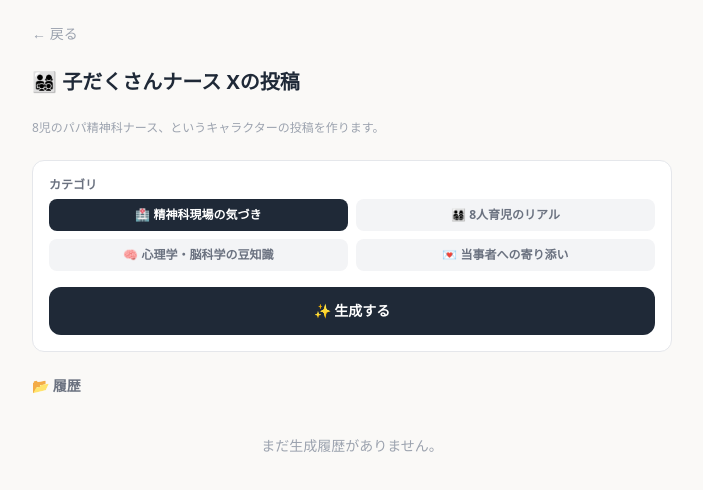
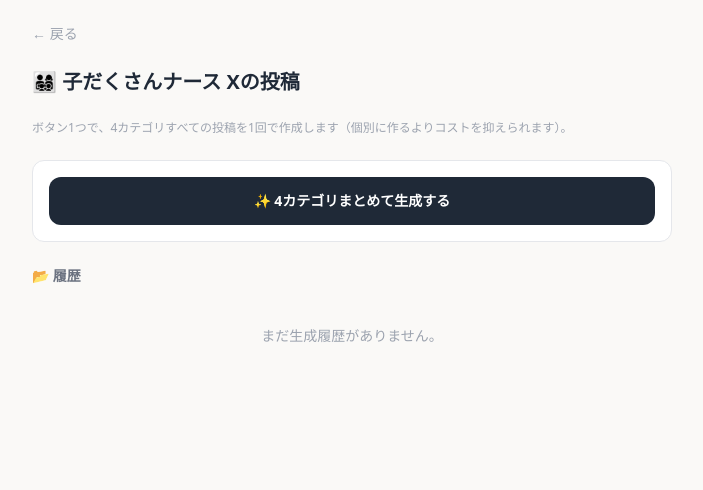
Before and after one commit to houmonkangoyoshiyuki-hub/hisyo, a Next.js app: page /character in a window 1280 px wide. Both pictures are taken after a click on the button "入る". Shown: the top 490 px of the page, without its empty margins (288-991 px from the left). Built offline with nearby package versions, Linux system fonts and the light colour scheme.

Commit message:
Refactor CharacterPage to handle multiple results

```diff
--- a/app/character/page.tsx
+++ b/app/character/page.tsx
@@ -5,7 +5,7 @@ import Link from "next/link";
 import PasswordGate from "@/components/PasswordGate";
 import GenerateButton from "@/components/GenerateButton";
 import HistoryPanel from "@/components/HistoryPanel";
-import { saveHistoryEntry, getRecentBySubType, getFavoritesBySubType } from "@/lib/storage";
+import { saveHistoryEntry, getRecentBySubType } from "@/lib/storage";
 
 const CATEGORIES = [
   { key: "現場", label: "🏥 精神科現場の気づき" },
@@ -16,44 +16,63 @@ const CATEGORIES = [
 
 export default function CharacterPage() {
   const [password, setPassword] = useState("");
-  const [category, setCategory] = useState<string>(CATEGORIES[0].key);
-  const [result, setResult] = useState("");
+  const [results, setResults] = useState<Record<string, string>>({});
   const [error, setError] = useState("");
   const [refreshKey, setRefreshKey] = useState(0);
-  const [copied, setCopied] = useState(false);
+  const [copiedKey, setCopiedKey] = useState<string | null>(null);
 
-  const subType = `character_${category}`;
-
-  const copyResult = () => {
-    navigator.clipboard?.writeText(result).catch(() => {});
-    setCopied(true);
-    setTimeout(() => setCopied(false), 2000);
+  const copyOne = (key: string, text: string) => {
+    navigator.clipboard?.writeText(text).catch(() => {});
+    setCopiedKey(key);
+    setTimeout(() => setCopiedKey(null), 2000);
   };
 
-  const generate = async () => {
+  // AIの出力を【現場】【育児】【豆知識】【当事者へ】の4ブロックにパースする
+  const parseResult = (text: string): Record<string, string> => {
+    const parsed: Record<string, string> = {};
+    const labels = CATEGORIES.map((c) => c.key);
+    for (let i = 0; i < labels.length; i++) {
+      const label = labels[i];
+      const nextLabel = labels[i + 1];
+      const startMarker = `【${label}】`;
+      const startIdx = text.indexOf(startMarker);
+      if (startIdx === -1) continue;
+      const contentStart = startIdx + startMarker.length;
+      const endIdx = nextLabel ? text.indexOf(`【${nextLabel}】`, contentStart) : text.length;
+      const content = text.slice(contentStart, endIdx === -1 ? text.length : endIdx).trim();
+      parsed[label] = content;
+    }
+    return parsed;
+  };
+
+  const generateAll = async () => {
     setError("");
-    setResult("");
+    setResults({});
     try {
-      const recentPosts = getRecentBySubType(subType, 10);
-      const favorites = getFavoritesBySubType(subType, 5);
-      const favNote = favorites.length > 0 ? favorites : [];
+      const recentByCategory: Record<string, string[]> = {};
+      for (const c of CATEGORIES) {
+        recentByCategory[c.key] = getRecentBySubType(`character_${c.key}`, 5);
+      }
 
       const res = await fetch("/api/generate", {
         method: "POST",
         headers: { "Content-Type": "application/json", "x-dashboard-password": password },
-        body: JSON.stringify({
-          mode: "character",
-          category,
-          recentPosts: [...recentPosts, ...favNote.map((f) => `（過去に好評だった例）${f}`)],
-        }),
+        body: JSON.stringify({ mode: "character_all", recentByCategory }),
       });
       const data = await res.json();
       if (data.error) {
         setError(data.error);
         return;
       }
-      setResult(data.text);
-      saveHistoryEntry({ category: "character", subType, content: data.text });
+      const parsed = parseResult(data.text);
+      setResults(parsed);
+
+      // 4本それぞれを、カテゴリ別の履歴として個別に保存する
+      for (const c of CATEGORIES) {
+        if (parsed[c.key]) {
+          saveHistoryEntry({ category: "character", subType: `character_${c.key}`, content: parsed[c.key] });
+        }
+      }
       setRefreshKey((k) => k + 1);
     } catch (e: any) {
       setError(e?.message || "エラーが発生しました");
@@ -67,40 +86,36 @@ export default function CharacterPage() {
           <Link href="/" className="text-sm text-gray-400">← 戻る</Link>
         </div>
         <h1 className="text-xl font-bold">👨‍👩‍👧‍👦 子だくさんナース Xの投稿</h1>
-        <div className="text-xs text-gray-400">8児のパパ精神科ナース、というキャラクターの投稿を作ります。</div>
-
-        <div className="rounded-xl bg-white border border-gray-200 p-4 space-y-4">
-          <div>
-            <div className="text-xs font-bold text-gray-500 mb-1.5">カテゴリ</div>
-            <div className="grid grid-cols-2 gap-2">
-              {CATEGORIES.map((c) => (
-                <button
-                  key={c.key}
-                  onClick={() => setCategory(c.key)}
-                  className={`py-2 rounded-lg text-xs font-bold ${
-                    category === c.key ? "bg-ink text-white" : "bg-gray-100 text-gray-500"
-                  }`}
-                >
-                  {c.label}
-                </button>
-              ))}
-            </div>
-          </div>
-
-          {error && <div className="text-sm text-red-600 bg-red-50 rounded-lg px-3 py-2">{error}</div>}
-          <GenerateButton label="✨ 生成する" onGenerate={generate} />
+        <div className="text-xs text-gray-400">
+          ボタン1つで、4カテゴリすべての投稿を1回で作成します（個別に作るよりコストを抑えられます）。
         </div>
 
-        {result && (
-          <div className="rounded-xl bg-white border-2 border-ink p-4">
-            <div className="flex items-center justify-between mb-2">
-              <div className="text-xs font-bold text-gray-500">生成結果</div>
-              <button onClick={copyResult} className="text-xs font-bold px-3 py-1.5 rounded-lg bg-ink text-white">
-                {copied ? "✓ コピー済み" : "コピー"}
-              </button>
-            </div>
-            <div className="text-sm whitespace-pre-wrap leading-relaxed">{result}</div>
-            <div className="text-xs text-gray-400 mt-2">{result.length}文字</div>
+        <div className="rounded-xl bg-white border border-gray-200 p-4">
+          {error && <div className="text-sm text-red-600 bg-red-50 rounded-lg px-3 py-2 mb-3">{error}</div>}
+          <GenerateButton label="✨ 4カテゴリまとめて生成する" onGenerate={generateAll} />
+        </div>
+
+        {Object.keys(results).length > 0 && (
+          <div className="space-y-3">
+            {CATEGORIES.map((c) => {
+              const text = results[c.key];
+              if (!text) return null;
+              return (
+                <div key={c.key} className="rounded-xl bg-white border-2 border-ink p-4">
+                  <div className="flex items-center justify-between mb-2">
+                    <div className="text-xs font-bold text-gray-500">{c.label}</div>
+                    <button
+                      onClick={() => copyOne(c.key, text)}
+                      className="text-xs font-bold px-3 py-1.5 rounded-lg bg-ink text-white"
+                    >
+                      {copiedKey === c.key ? "✓ コピー済み" : "コピー"}
+                    </button>
+                  </div>
+                  <div className="text-sm whitespace-pre-wrap leading-relaxed">{text}</div>
+                  <div className="text-xs text-gray-400 mt-2">{text.length}文字</div>
+                </div>
+              );
+            })}
           </div>
         )}
 
```
